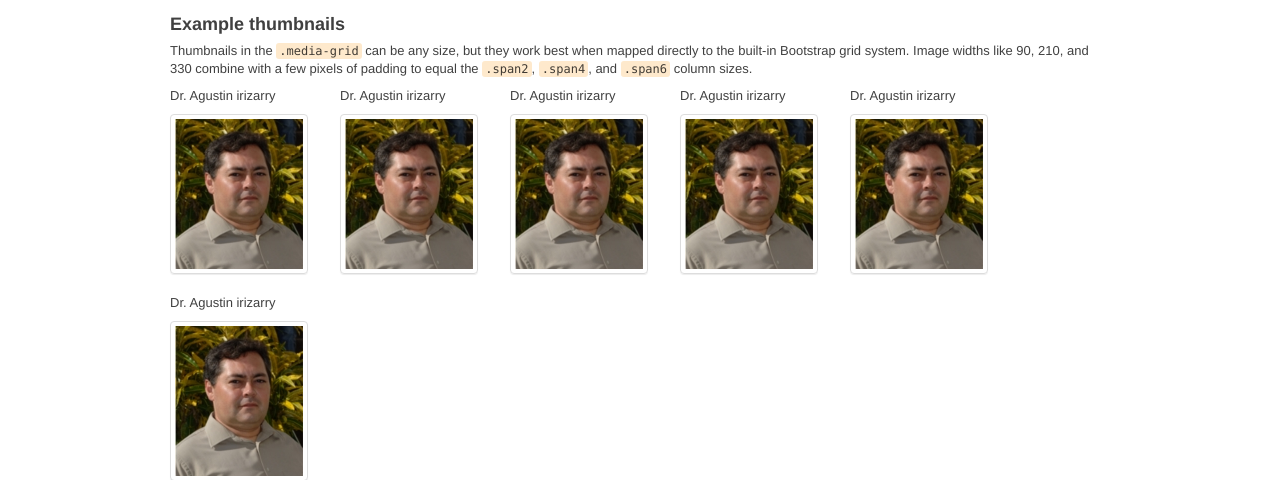
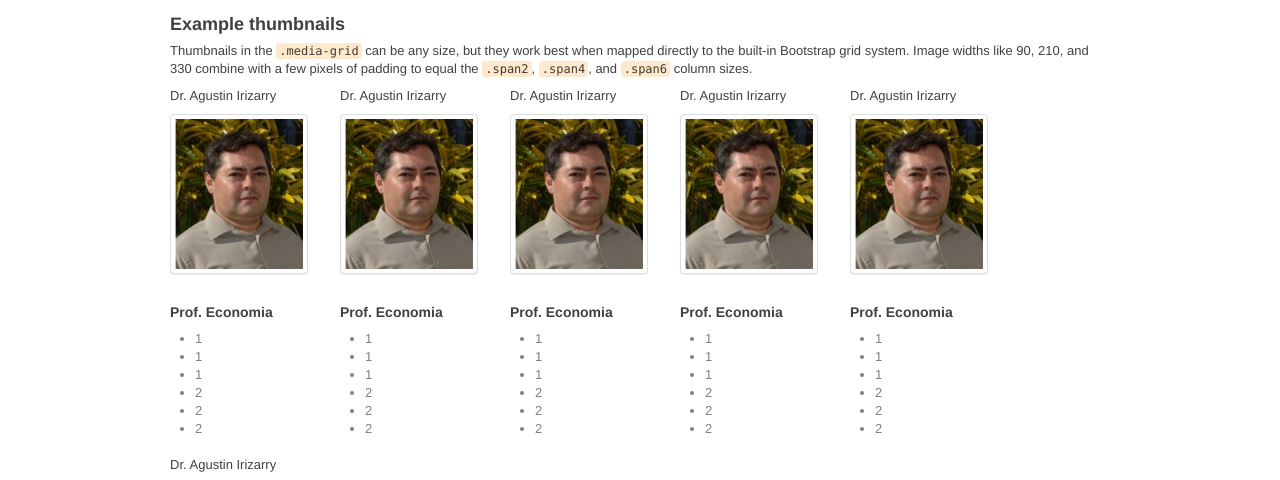
Before and after one commit to gabriel4649/CandidatosRectorRUM, a plain HTML site: page website/candidatos.html in a window 1280 px wide. Shown: the part 416-896 px from the top of the page. Drawn offline with Linux system fonts and the light colour scheme.

Commit message:
Candidates now have a pic, 'title' and bullets

```diff
--- a/website/candidatos.html
+++ b/website/candidatos.html
@@ -65,63 +65,105 @@
   </div>
   <div class="row">
         <div class="span-one-sixth">
-            <p>Dr. Agustin irizarry</p>
-            <ul class="media-grid">
-                <li>
+            <p>Dr. Agustin Irizarry</p>
+            <p class="media-grid">
                   <a href="#">
                     <img class="thumbnail" src="./images/128x150/agustinirizarry.jpg" alt="">
                   </a>
-                </li>
+            </p>
+            <h5>Prof. Economia</h5>
+            <ul>
+                <li>1</li>
+                <li>1</li>
+                <li>1</li>
+                <li>2</li>
+                <li>2</li>
+                <li>2</li>
             </ul>
         </div>
         <div class="span-one-sixth">
-            <p>Dr. Agustin irizarry</p>
-            <ul class="media-grid">
-                <li>
+            <p>Dr. Agustin Irizarry</p>
+            <p class="media-grid">
                   <a href="#">
                     <img class="thumbnail" src="./images/128x150/agustinirizarry.jpg" alt="">
                   </a>
-                </li>
+            </p>
+            <h5>Prof. Economia</h5>
+            <ul>
+                <li>1</li>
+                <li>1</li>
+                <li>1</li>
+                <li>2</li>
+                <li>2</li>
+                <li>2</li>
             </ul>
         </div>
         <div class="span-one-sixth">
-            <p>Dr. Agustin irizarry</p>
-            <ul class="media-grid">
-                <li>
+            <p>Dr. Agustin Irizarry</p>
+            <p class="media-grid">
                   <a href="#">
                     <img class="thumbnail" src="./images/128x150/agustinirizarry.jpg" alt="">
                   </a>
-                </li>
+            </p>
+            <h5>Prof. Economia</h5>
+            <ul>
+                <li>1</li>
+                <li>1</li>
+                <li>1</li>
+                <li>2</li>
+                <li>2</li>
+                <li>2</li>
             </ul>
         </div>
         <div class="span-one-sixth">
-            <p>Dr. Agustin irizarry</p>
-            <ul class="media-grid">
-                <li>
+            <p>Dr. Agustin Irizarry</p>
+            <p class="media-grid">
                   <a href="#">
                     <img class="thumbnail" src="./images/128x150/agustinirizarry.jpg" alt="">
                   </a>
-                </li>
+            </p>
+            <h5>Prof. Economia</h5>
+            <ul>
+                <li>1</li>
+                <li>1</li>
+                <li>1</li>
+                <li>2</li>
+                <li>2</li>
+                <li>2</li>
             </ul>
         </div>
         <div class="span-one-sixth">
-            <p>Dr. Agustin irizarry</p>
-            <ul class="media-grid">
-                <li>
+            <p>Dr. Agustin Irizarry</p>
+            <p class="media-grid">
                   <a href="#">
                     <img class="thumbnail" src="./images/128x150/agustinirizarry.jpg" alt="">
                   </a>
-                </li>
+            </p>
+            <h5>Prof. Economia</h5>
+            <ul>
+                <li>1</li>
+                <li>1</li>
+                <li>1</li>
+                <li>2</li>
+                <li>2</li>
+                <li>2</li>
             </ul>
         </div>
         <div class="span-one-sixth">
-            <p>Dr. Agustin irizarry</p>
-            <ul class="media-grid">
-                <li>
+            <p>Dr. Agustin Irizarry</p>
+            <p class="media-grid">
                   <a href="#">
                     <img class="thumbnail" src="./images/128x150/agustinirizarry.jpg" alt="">
                   </a>
-                </li>
+            </p>
+            <h5>Prof. Economia</h5>
+            <ul>
+                <li>1</li>
+                <li>1</li>
+                <li>1</li>
+                <li>2</li>
+                <li>2</li>
+                <li>2</li>
             </ul>
         </div>
     </div>
```
